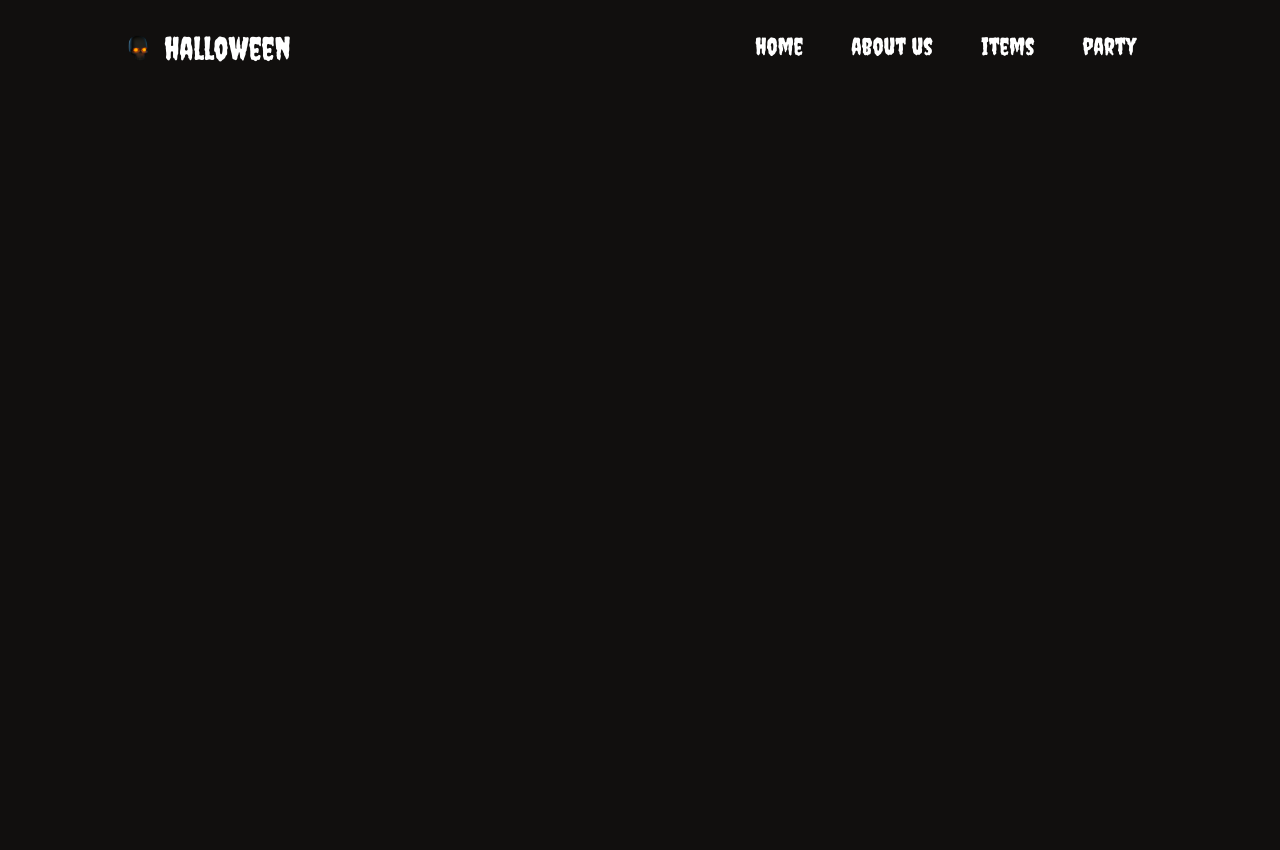
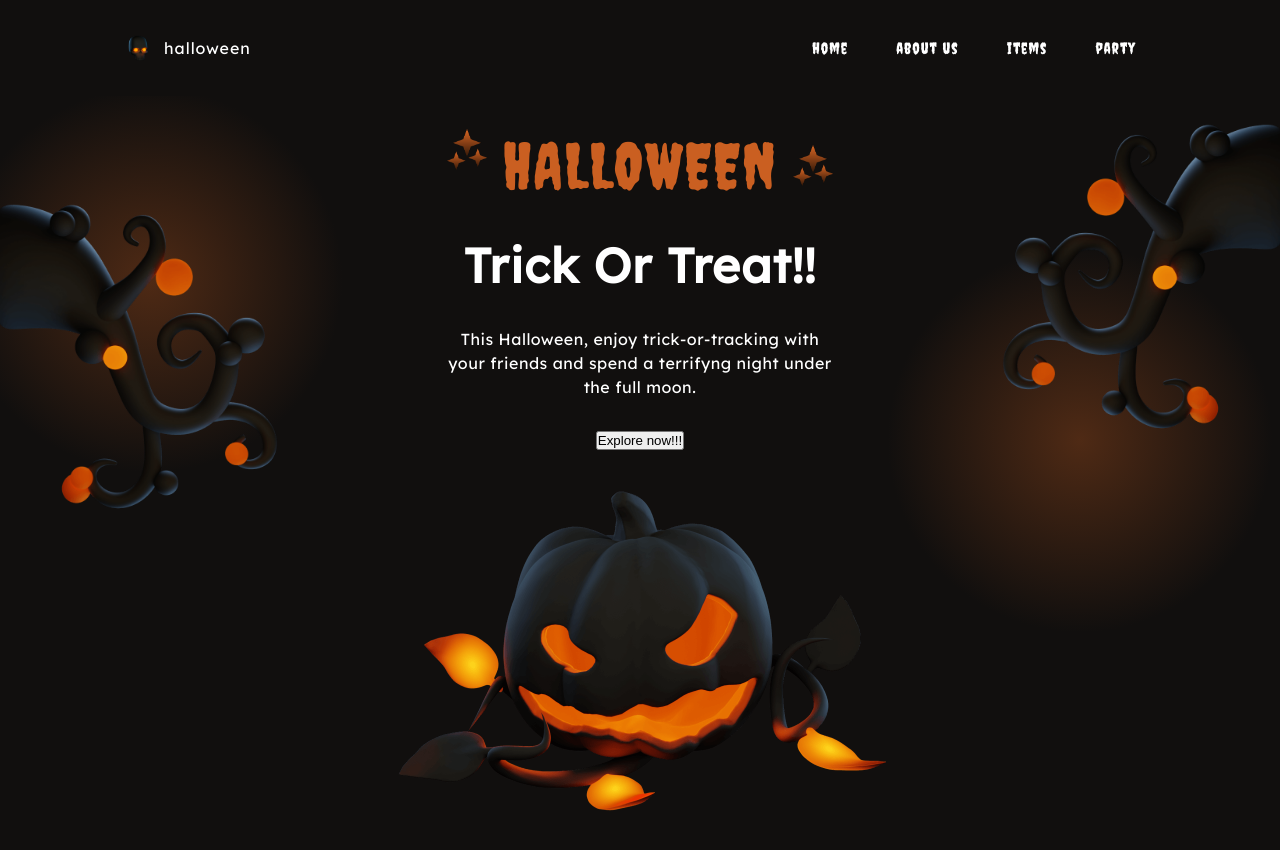
Before and after one commit to eziiel/halloween, a React (Vite) app: page / in a window 1280 px wide. Shown: the top 850 px of the page. Built offline with nearby package versions, Linux system fonts and the light colour scheme.

Commit message:
init home

```diff
--- /dev/null
+++ b/src/assets/button/styled.ts
@@ -0,0 +1 @@
+import styled from "styled-components";
--- a/src/components/header/styled.ts
+++ b/src/components/header/styled.ts
@@ -7,6 +7,8 @@ const Header_fixed_content = styled.header`
   top: 0;
   left: 0;
   height: 6rem;
+  background: var(--body_color);
+  z-index: 2;
 `
 
 const Header_halloween = styled(Container_main).attrs({as:"div"})`
@@ -27,7 +29,9 @@ const Logo_img = styled.img`
 `
 const Logo_name = styled.span`
   transition: 0.2s ease-in-out;
-  font-size: var(--second_size);
+  font-size: var(--first_size);
+  font-family: var(--lexend);
+  letter-spacing: 1px;
   :hover{
     color: var(--first_color);
   }
--- a/src/components/home/index.tsx
+++ b/src/components/home/index.tsx
@@ -1,18 +1,33 @@
 import * as S from "./styled"
+import ImgFirst from "../../../public/images/home-pumpkin.png"
+import ImgLeft from "../../../public/images/home-tree1.png"
+import ImgRight from "../../../public/images/home-tree2.png"
+import Stars from "../../../public/images/stars.png"
 
-const Home = () => {
+
+const HomeMain = () => {
   return (
-    <S.Home_main>
+    <S.Home_main id="home">
       <S.Home_first_section>
         <S.intro_first_home>
-          <title>Home Main</title>
+          <S.img_title src={Stars} alt="stars image"/>
+          <S.Title>HALLOWEEN</S.Title>
+          <S.img_title src={Stars} alt="stars image"/>
         </S.intro_first_home>
-        <S.img_first_home/>
-        <S.img_second_first_home/>
-        <S.img_thirdy_first_home />
+        <S.SubTitle_first_home>
+          Trick Or Treat!!
+        </S.SubTitle_first_home>
+        <S.Text_first_home>
+          This Halloween, enjoy trick-or-tracking with your friends and spend a terrifyng
+          night under the full moon.
+        </S.Text_first_home>
+        <S.Button_first_home>Explore now!!!</S.Button_first_home>
+        <S.img_first_home src={ImgFirst} alt="pumpkin image"/>
+        <S.img_second_first_home src={ImgLeft} alt="tree image"/>
+        <S.img_thirdy_first_home src={ImgRight} alt="tree image"/>
       </S.Home_first_section>
     </S.Home_main>
   )
 };
 
-export default Home
+export default HomeMain
--- a/src/components/home/styled.ts
+++ b/src/components/home/styled.ts
@@ -1,17 +1,94 @@
 import styled from "styled-components";
+import { Container_main } from "../../styled/generalStyled";
 
-const Home_main = styled.main``;
+const Home_main = styled.main`
+  padding: 8rem;
+  width: 100%;
+`
 
 //first_section
-const Home_first_section = styled.div``;
+const Home_first_section = styled(Container_main).attrs({as:"main"})`
+  display: flex;
+  gap: 2rem;
+  justify-content: center;
+  flex-direction: column;
+  align-items: center;
+  font-family: var(--lexend);
+  :after{
+    position: absolute;
+    content: "";
+    background: radial-gradient(circle, rgba(219,103,36,0.304359243697479) 0%, rgba(219,103,36,0.12788865546218486) 39%, rgba(17,15,14,0.2959558823529411) 68%);
+    color: red;
+    width: 400px;
+    height: 400px;
+    z-index: -1;
+    left: -50px;
+    top: 10%;
+  }
+  :before{
+    position: absolute;
+    content: "";
+    background: radial-gradient(circle, rgba(219,103,36,0.304359243697479) 0%, rgba(219,103,36,0.12788865546218486) 39%, rgba(17,15,14,0.2959558823529411) 68%);
+    color: red;
+    width: 400px;
+    height: 400px;
+    z-index: -1;
+    right: 0;
+    top: 30%;
+  }
+`;
 
-const intro_first_home = styled.div``;
+const intro_first_home = styled.div`
+  display: flex;
+  gap: 1rem;
+  justify-content: center;
+  align-items: center;
+`;
 
-const img_first_home = styled.img``;
+const img_title = styled.img`
+  width: 40px;
+  :first-child{
+    padding-bottom: 2rem;
+  }
+`
+const Title = styled.h1`
+  font-family: var(--crepster);
+  font-size: 4rem;
+  letter-spacing: 2px;
+  font-weight: 500;
+  color: var(--first_color_alt);
+`
+const SubTitle_first_home = styled.h2`
+  font-size: 3rem;
+  letter-spacing: 1px;
+`
 
-const img_second_first_home = styled.img``;
+const Text_first_home = styled.p`
+  max-width: 40ch;
+  text-align: center;
+  letter-spacing: 0.5px;
+  line-height: 1.5;
+`
 
-const img_thirdy_first_home = styled.img``;
+const Button_first_home = styled.button``
+
+const img_first_home = styled.img`
+  width: 500px;
+`;
+
+const img_second_first_home = styled.img`
+  width: 300px;
+  position: absolute;
+  left: -15px;
+  top: 25%;
+`;
+
+const img_thirdy_first_home = styled.img`
+  width: 300px;
+  position: absolute;
+  right: -15px;
+  top: 15%;
+`;
 
 //second_section
 const Home_second_section = styled.div``;
@@ -19,7 +96,12 @@ const Home_second_section = styled.div``;
 export {
   Home_main,
   Home_first_section,
+  Title,
   intro_first_home,
+  img_title,
+  SubTitle_first_home,
+  Text_first_home,
+  Button_first_home,
   img_first_home,
   img_second_first_home,
   img_thirdy_first_home,
--- a/src/pages/index.tsx
+++ b/src/pages/index.tsx
@@ -1,11 +1,13 @@
 import React from "react"
 import Header from "../components/header/index"
+import HomeMain from "../components/home"
 import Global from "../styled/global"
 
 const MainPage: React.FC = () => {
   return (
     <>
       <Global />
+      <HomeMain />
       <Header />
     </>
   )
--- a/src/utils/nav/styled.ts
+++ b/src/utils/nav/styled.ts
@@ -1,7 +1,8 @@
 import styled from "styled-components"
 
 const Nav_header = styled.nav`
-  font-size:var(--medium_size);
+  font-size:var(--first_size);
+  display: flex;
 `
 const List_nav = styled.ul`
   display: flex;
@@ -17,6 +18,7 @@ const Link_nav_header = styled.a`
   transition: 0.2s ease-in-out;
   color: var(--withe_color);
   padding: 1rem;
+  letter-spacing: 1px;
   :hover{
     color: var(--first_color);
   }
```
Also changed, not shown: src/assets/button/index.tsx (added, +7 -0 lines).
